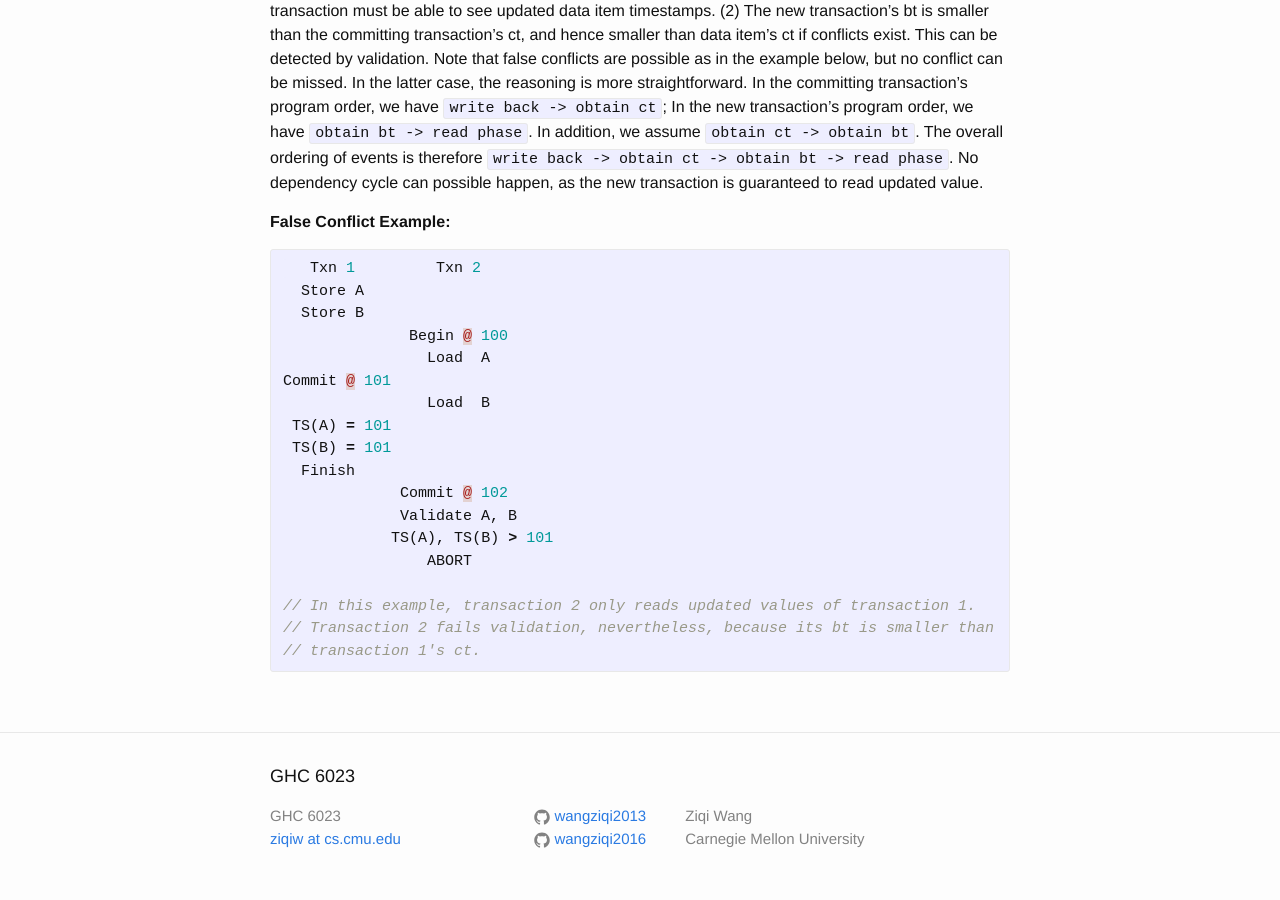
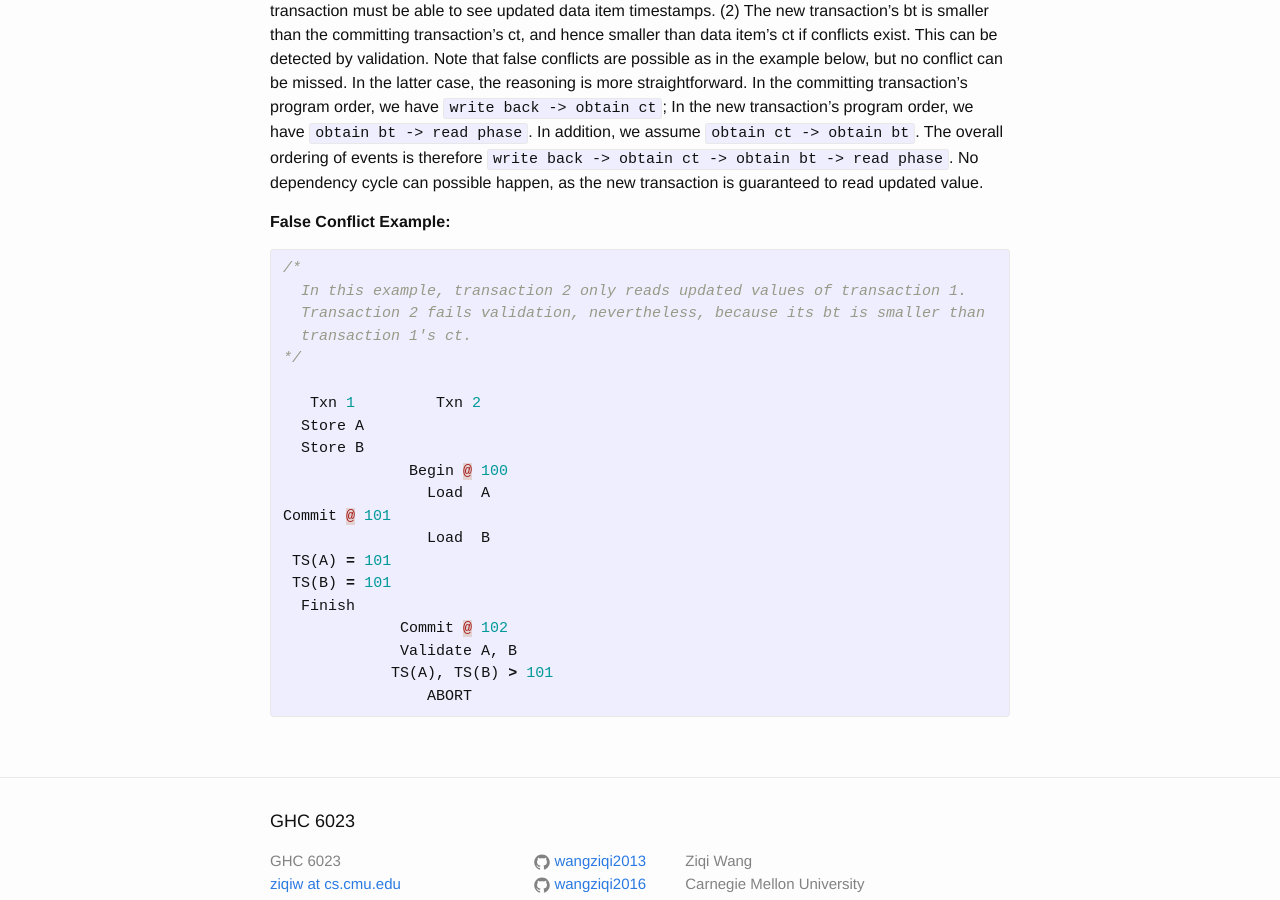
Before and after one commit to wangziqi2013/wangziqi2013.github.io, a Jekyll site: the page built from _posts/2018-03-20-Improving-the-Perf-of-OCC-Algo-through-TS-and-Ver.markdown, in a window 1280 px wide and 900 px high, scrolled down 2609 px. Built offline with Jekyll 4.4.1, drawn with Linux system fonts in a browser that asks for light colours; part of the change alters nothing that is shown.

Commit message:
Moving comments

```diff
--- a/_posts/2018-03-20-Improving-the-Perf-of-OCC-Algo-through-TS-and-Ver.markdown
+++ b/_posts/2018-03-20-Improving-the-Perf-of-OCC-Algo-through-TS-and-Ver.markdown
@@ -94,6 +94,12 @@ is guaranteed to read updated value.
 
 **False Conflict Example:**
 {% highlight C %}
+/*
+  In this example, transaction 2 only reads updated values of transaction 1.
+  Transaction 2 fails validation, nevertheless, because its bt is smaller than
+  transaction 1's ct.
+*/
+
    Txn 1         Txn 2
   Store A
   Store B
@@ -108,8 +114,4 @@ Commit @ 101
              Validate A, B
             TS(A), TS(B) > 101
                 ABORT
-
-// In this example, transaction 2 only reads updated values of transaction 1.
-// Transaction 2 fails validation, nevertheless, because its bt is smaller than
-// transaction 1's ct.
 {% endhighlight %}
```
